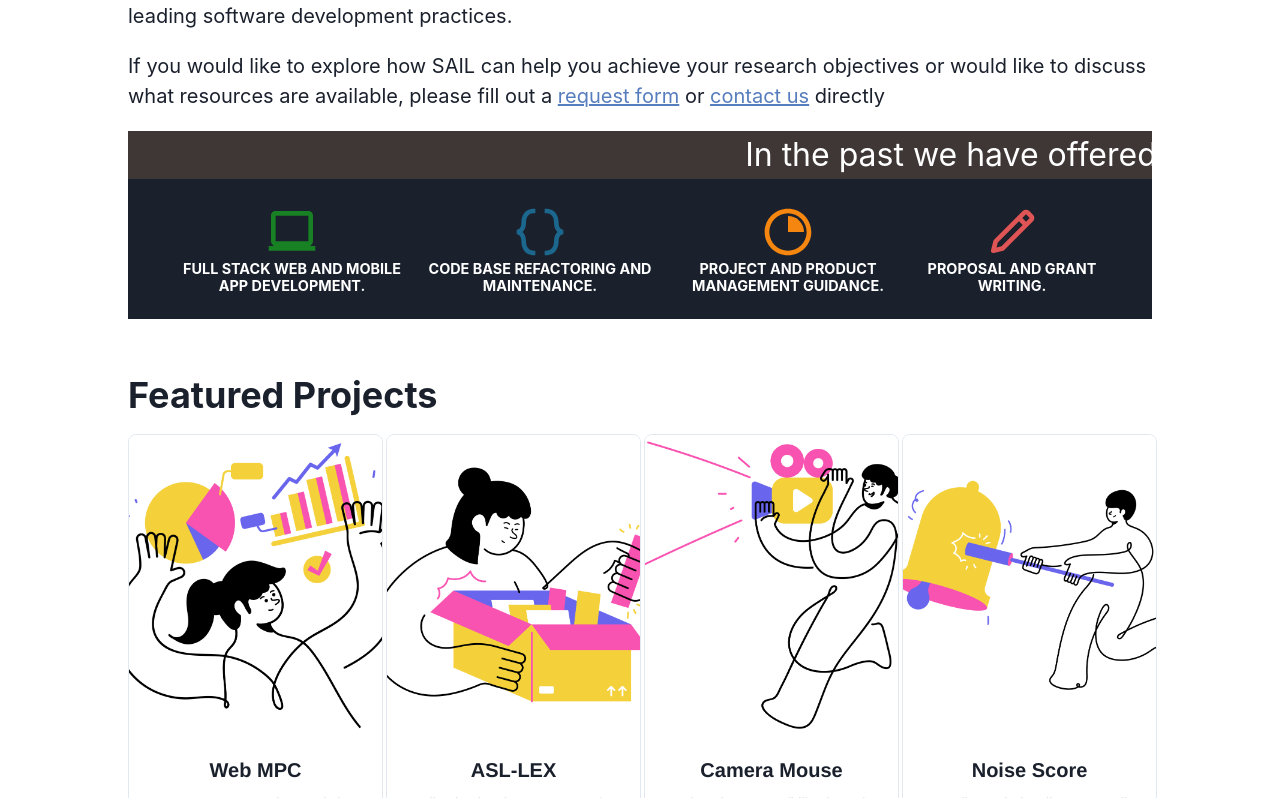
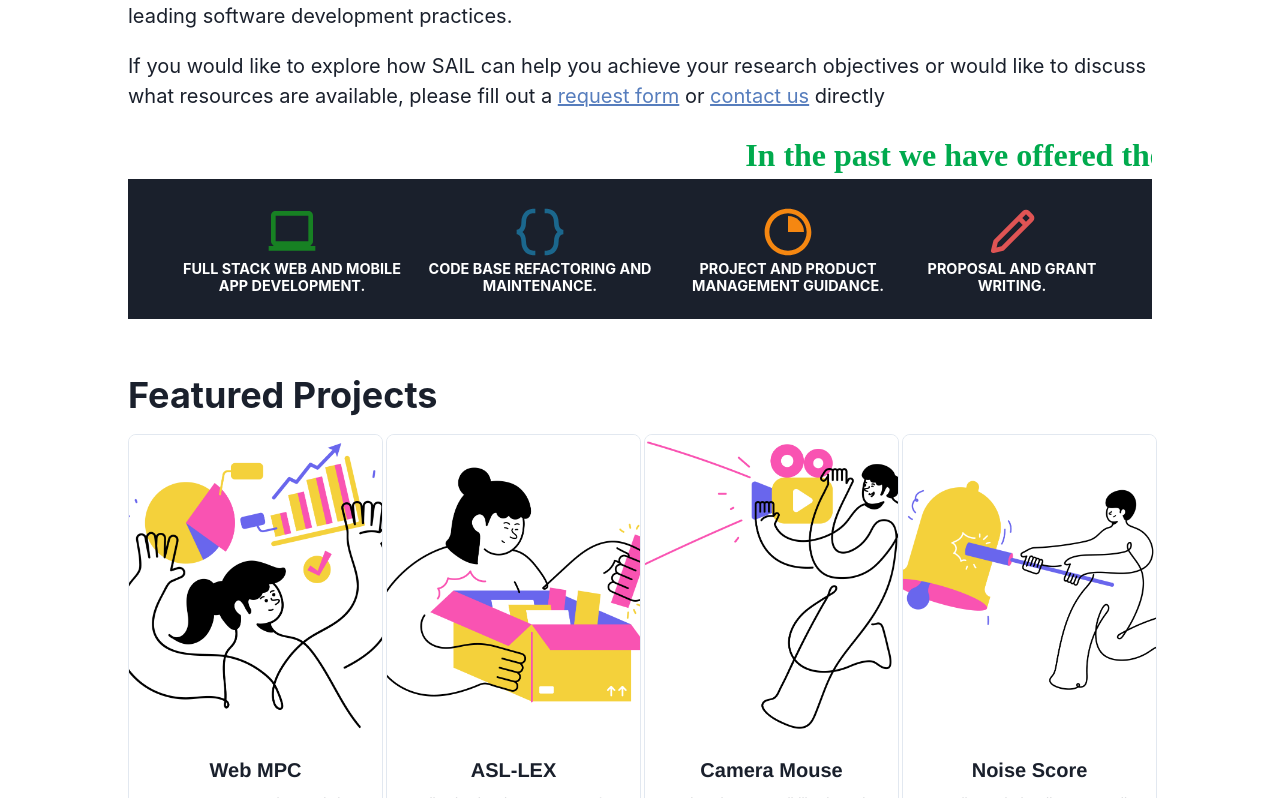
Before and after one commit to hicsail/hicsail.github.io, a React app: page / in a window 1280 px wide. Shown: the part 1202-2000 px from the top of the page. Built offline with nearby package versions, Linux system fonts and the light colour scheme; a web font is replaced by a local one.

Commit message:
moving text

```diff
--- a/src/components/AboutBlurb/AboutBlurb.css
+++ b/src/components/AboutBlurb/AboutBlurb.css
@@ -18,10 +18,11 @@
 
 #boxForMovingText {
   width: 100%;
-  background-color: #3e3736;
-  color: white;
+  color: rgb(0, 170, 77);
   overflow: hidden;
   font-size: 2em;
+  font-weight: 700;
+  font-family: 'Graphik,Helvetica,Arial,sans-serif !important';
 }
 
 #movingText {
```
